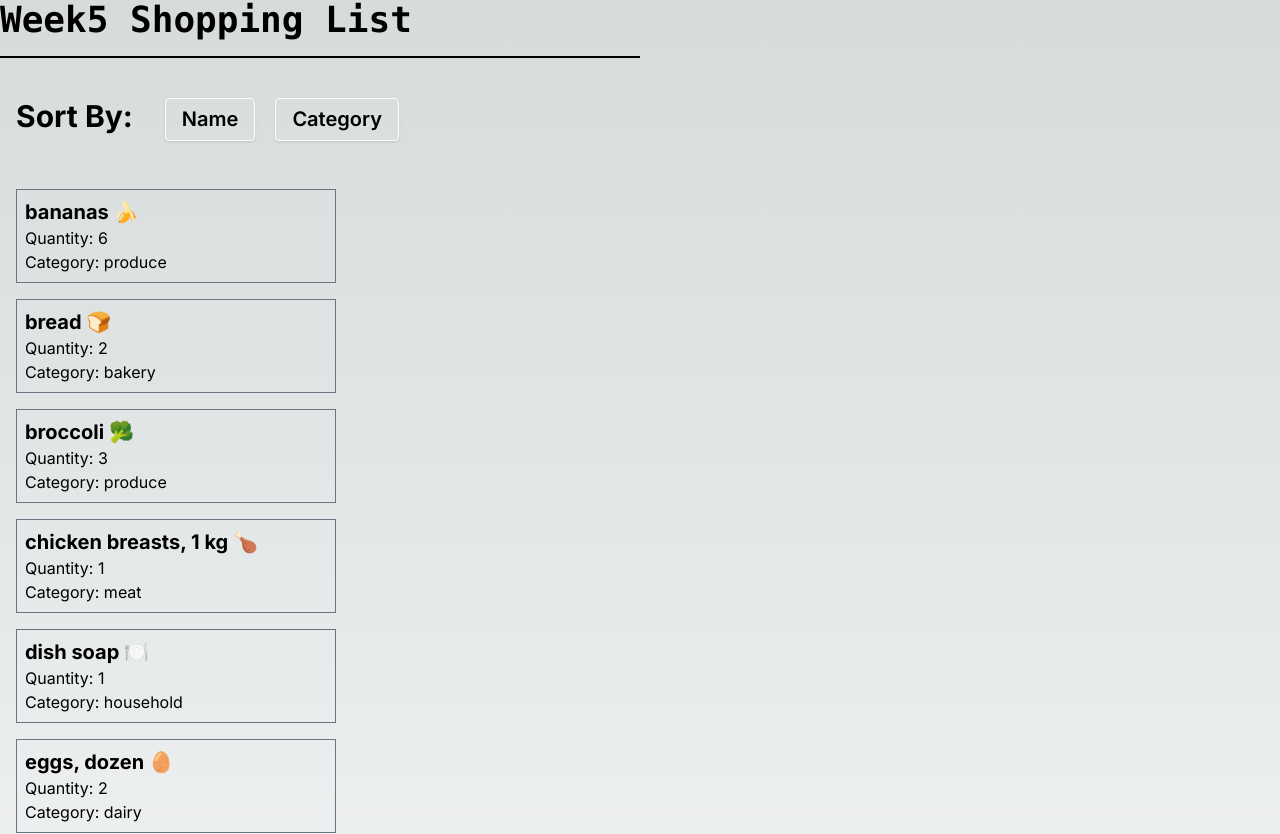
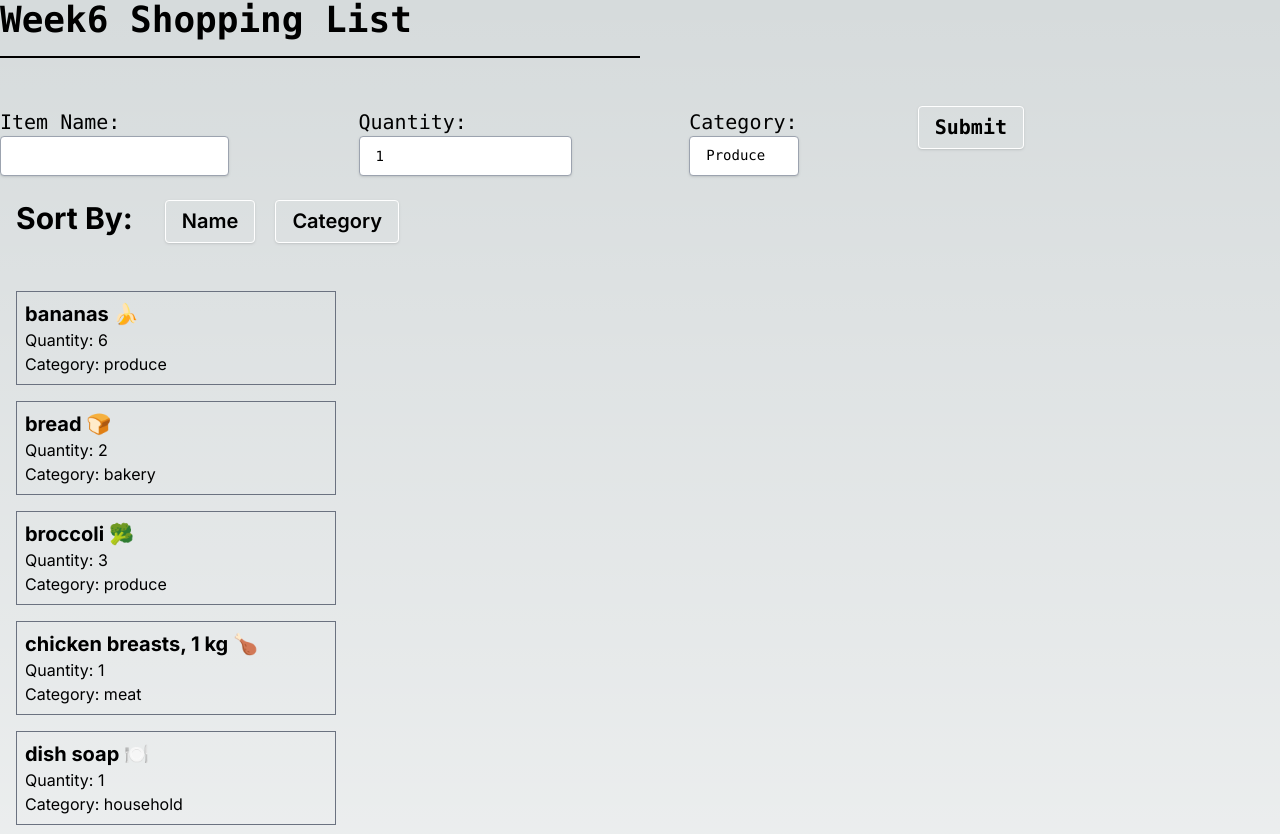
Before and after one commit to ZackariaOsman/cprg306-a, a Next.js app: page /week6 in a window 1280 px wide. Shown: the top 834 px of the page. Built offline with nearby package versions, Linux system fonts and the light colour scheme.

Commit message:
week 6 done

```diff
--- a/app/week6/Item-List.js
+++ b/app/week6/Item-List.js
@@ -1,18 +1,19 @@
 'use client';
 import {useState} from 'react';
 import { ItemCard } from "./Item.js";
-const items = require("./items.json");
 
 
 
-export function ItemList(){
+export function ItemList({items}){
   const [sortBy, setSortBy] = useState('name');
 
+  let sortedItems = [...items];
+
   if (sortBy == 'name'){
-    items.sort((a, b) => (a.name > b.name) ? 1 : -1)
+    sortedItems.sort((a, b) => (a.name > b.name) ? 1 : -1)
   }
   else if (sortBy == 'category'){
-    items.sort((a, b) => (a.category > b.category) ? 1 : -1)
+    sortedItems.sort((a, b) => (a.category > b.category) ? 1 : -1)
   }
 
 
@@ -28,7 +29,7 @@ export function ItemList(){
         </div>
       </div>
       <div className="flex-col justify-between">
-        {items.map((item) => (
+        {sortedItems.map((item) => (
           <ItemCard key={item.id} name={item.name} quantity={item.quantity} category={item.category} />
         ))}
       </div>
--- a/app/week6/new-item.js
+++ b/app/week6/new-item.js
@@ -2,7 +2,7 @@
 import {useState} from 'react';
 
 
-export default function NewItem() {
+export default function NewItem({onAddItem}) {
 
     const [name, setName] = useState("");
     const [quantity, setQuantity] = useState(1);
@@ -12,8 +12,7 @@ export default function NewItem() {
     const handleSubmit = (e) => {
         e.preventDefault();
         const newItem = { name, quantity, category };
-        console.log(newItem);
-        alert(`You are submitting ${name} ${quantity} ${category}`);
+        onAddItem(newItem);
         setName('');
         setQuantity(1);
         setCategory('produce');
--- a/app/week6/page.js
+++ b/app/week6/page.js
@@ -1,22 +1,34 @@
+'use client';
+import {useState} from 'react';
 import Link from "next/link";
 import { ItemList } from "./Item-List";
-import { ItemCard } from "./Item";
-export default function Week3() {
+import ItemCard from "./Item";
+import NewItem from "./new-item";
+import itemsData from './items.json';
 
+
+export default function Week6() {
+    const [items, setItems] = useState(itemsData);
+
+    const handleAddItem = (newItem) => {
+        setItems(prevItems => [...prevItems, newItem]);
+      };
 
     return(
         <html lang="en">
         <head>
-            <title>Week5</title>
+            <title>Week6</title>
         </head>
         <body>
             <main>
             <div class="z-10 max-w-5xl w-full items-center justify-between font-mono text-sm">
-                <h1 class="text-4xl font-bold">Week5 Shopping List</h1>
+                <h1 class="text-4xl font-bold">Week6 Shopping List</h1>
             </div>
             <hr className="border-t-2 border-black my-4 w-1/2"></hr>
             <br />
-            <ItemList />
+            <NewItem onAddItem={handleAddItem} />
+            <br />
+            <ItemList items={items} />
             </main>
         </body>
     </html>
```
